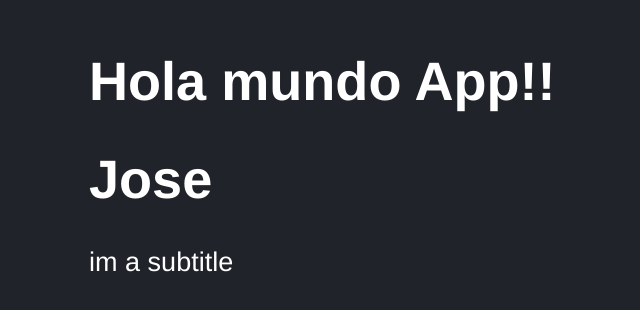
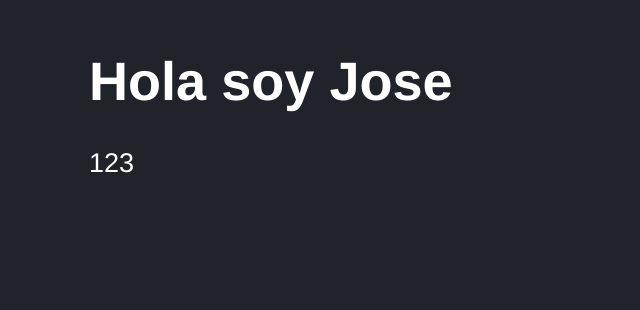
Before and after one commit to jopatino/03-counter-app-vite, a React (Vite) app: page / in a window 1280 px wide. Shown: the part 134-444 px from the top of the page, without its empty margins (59-699 px from the left). Built offline with nearby package versions, Linux system fonts and the light colour scheme.

Commit message:
Props and propTypes

```diff
--- a/src/FirstApp.jsx
+++ b/src/FirstApp.jsx
@@ -1,3 +1,5 @@
+import PropTypes from "prop-types";
+
 // export const FirstApp = () => {
 //     return (
 //         <div class="row">
@@ -36,12 +38,17 @@ const newMessage = {
 }
 
 const getMessage = () => 'Mensaje de la función';
-export const FirstApp = () => {
+export const FirstApp = ({ title, subTitle }) => {
 
+    console.log(title)
     // Aquí adentro se especifica de nuevo el espacio de memoria de la función. Es recomendable hacerlo afuera
-    const getResult = (a, b) => {
-        return a+b;
-    }
+    // const getResult = (a, b) => {
+    //     return a+b;
+    // }
+
+    // if (!title) {
+    //     throw new Error('El title no existe');
+    // }
 
     return (
         <>
@@ -49,8 +56,13 @@ export const FirstApp = () => {
             {/*<h1>{ JSON.stringify(newMessage) }</h1>*/}
             {/*<h1>{ getMessage() }</h1>*/}
             {/*<h1>{ getResult(2, 3) }</h1>*/}
-            <h1>Jose</h1>
-            <p>im a subtitle</p>
+            <h1>{ title }</h1>
+            <p>{ subTitle }</p>
         </>
     )
 }
+
+FirstApp.propTypes = {
+    title: PropTypes.string.isRequired,
+    subTitle: PropTypes.number.isRequired,
+}
--- a/src/main.jsx
+++ b/src/main.jsx
@@ -4,9 +4,11 @@ import { HelloWorldApp } from "./HelloWorldApp.jsx";
 import {FirstApp} from "./FirstApp.jsx";
 import './styles.css';
 
-ReactDOM.createRoot( document.getElementById('root') ).render(
+const root = ReactDOM.createRoot( document.getElementById('root') );
+
+root.render(
     <React.StrictMode>
-        <HelloWorldApp/>
-        <FirstApp></FirstApp>
+        {/*<HelloWorldApp/>*/}
+        <FirstApp title="Hola soy Jose" subTitle={123} />
     </React.StrictMode>
 )
```
